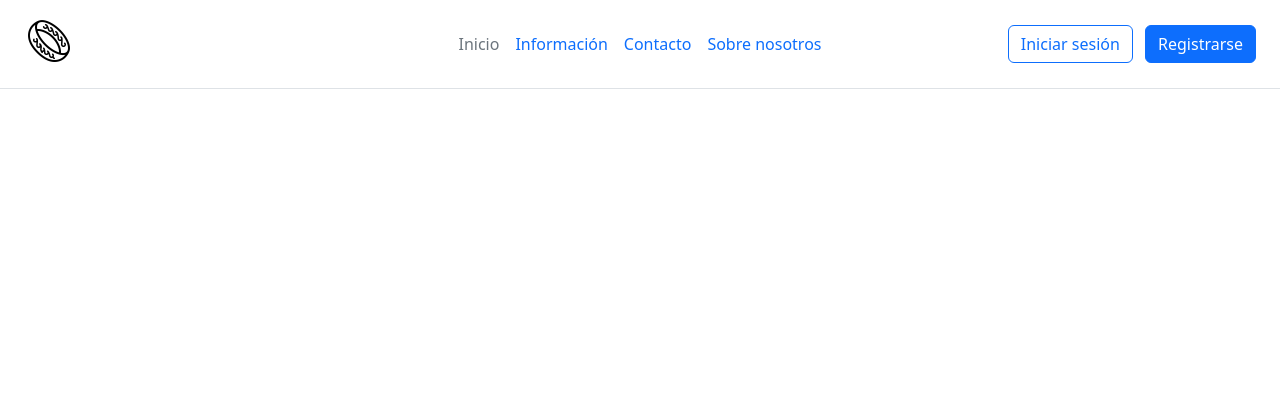
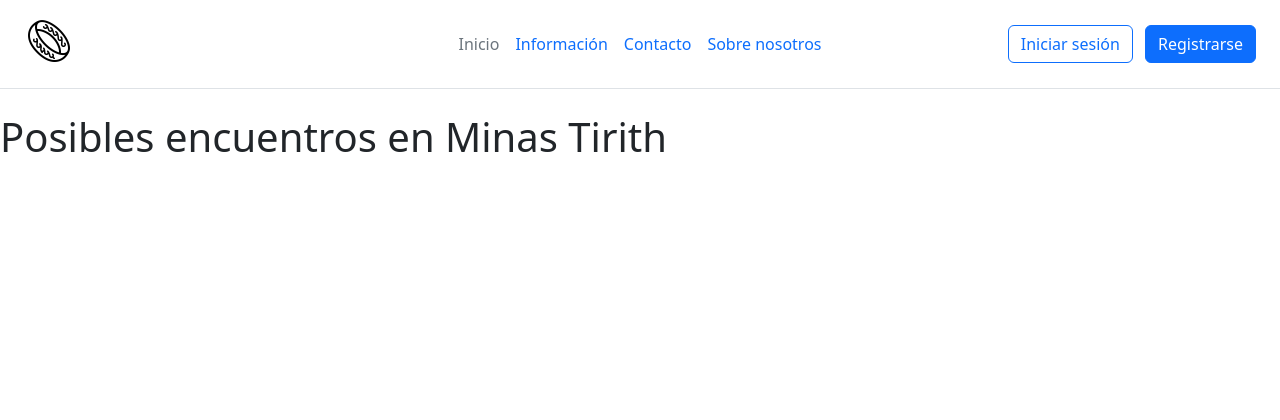
Before and after one commit to amarher3012/django-tierra-media, a Django app: template tierra_media/templates/encounters/encounters.html in a window 1280 px wide. Shown: the top 420 px of the page. Run offline with Django 4.2, Linux system fonts and the light colour scheme; the template is opened without the code that fills it: values that come from a table or form of the project are taken from there, others are empty; tables that the repository leaves empty hold one stand-in row (values such as "Sample post"); parts of the project's set-up code (start-up, migrations or seed data) failed here and were passed over; some libraries are stand-ins or nearby versions.

Commit message:
Start working on encounters.html

```diff
--- a/tierra_media/templates/encounters/encounters.html
+++ b/tierra_media/templates/encounters/encounters.html
@@ -3,5 +3,6 @@
 	Encuentros en {{ character.location.name }}
 {% endblock %}
 {% block content %}
+    <h1>Posibles encuentros en {{ character.location.name }}</h1>
 
 {% endblock %}
```
